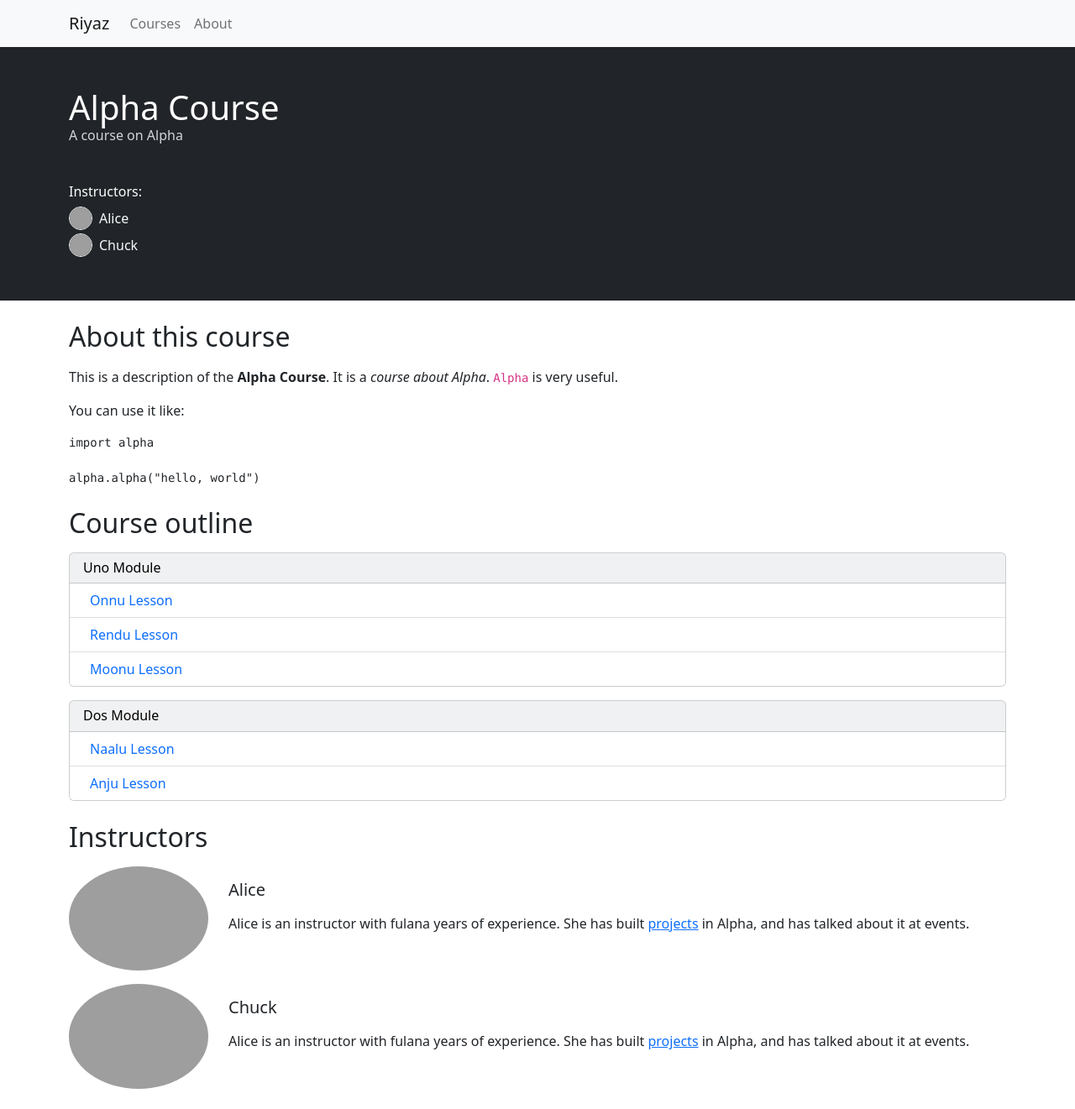
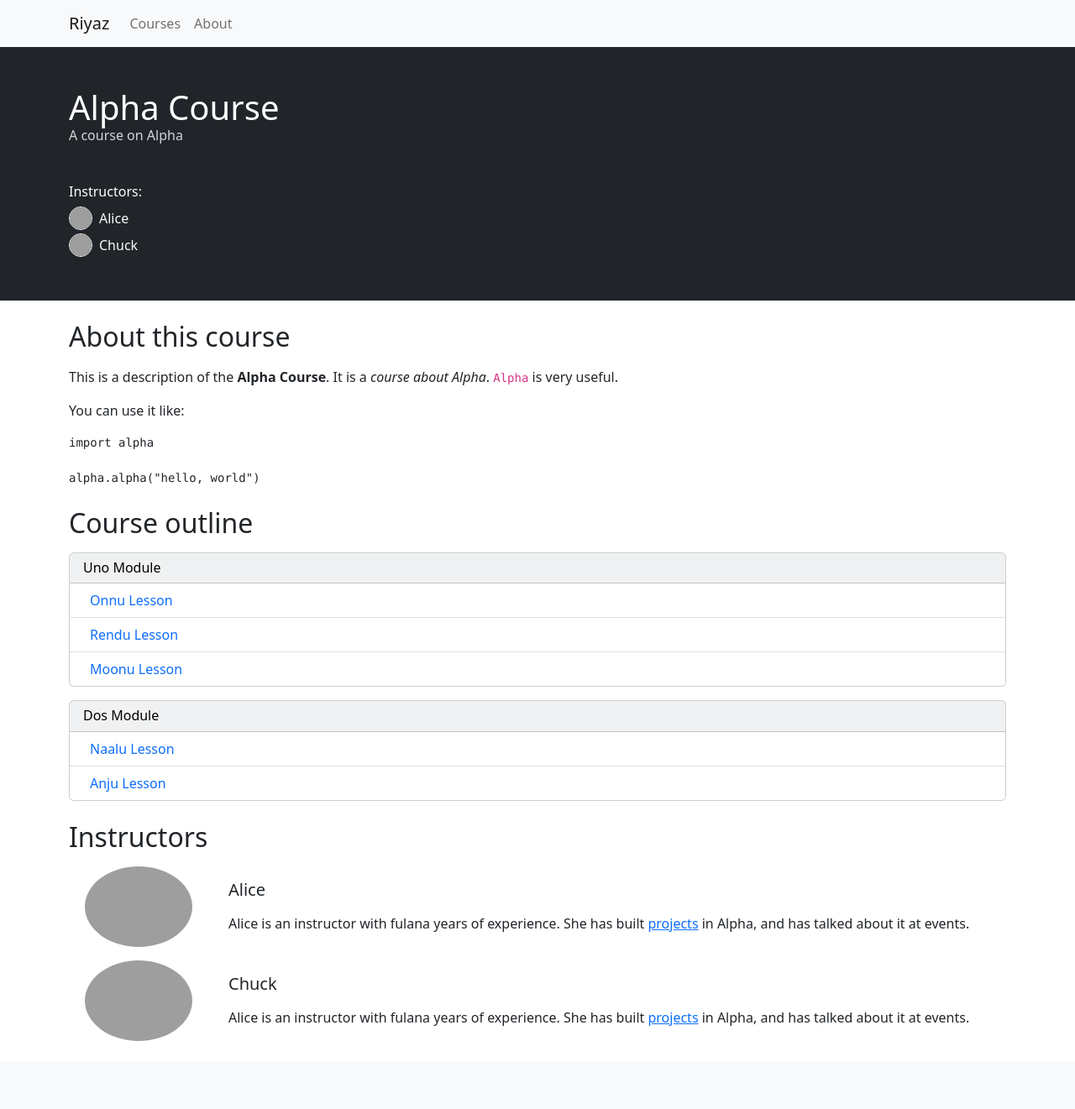
Before and after one commit to pipalacademy/riyaz, a Flask app: a page that uses riyaz/templates/course.html in a window 1280 px wide. Shown: the whole page at 84% size. After the commit the page ends 1240 px from the top, so only its background shows below. Run offline with Flask 2, Linux system fonts and the light colour scheme; parts of the project's set-up code (start-up, migrations or seed data) failed here and were passed over; grey boxes are pictures that could not be loaded.

Commit message:
limit instructor photo width to 128px

```diff
--- a/riyaz/templates/course.html
+++ b/riyaz/templates/course.html
@@ -63,7 +63,7 @@
     {% for instructor in course.authors %}
     <div id="author-{{ instructor.id }}" class="row mb-3">
         <div class="col-12 col-sm-4 col-md-3 col-lg-2 text-center">
-            <img class="rounded-circle" style="max-height: 256px; max-width: 256px; width: 100%;" src="{{ instructor.photo }}" />
+            <img class="rounded-circle" style="width: 100%; max-height: 128px; max-width: 128px;" src="{{ instructor.photo }}" />
         </div>
         <div class="col">
             <div class="pt-3">
```
